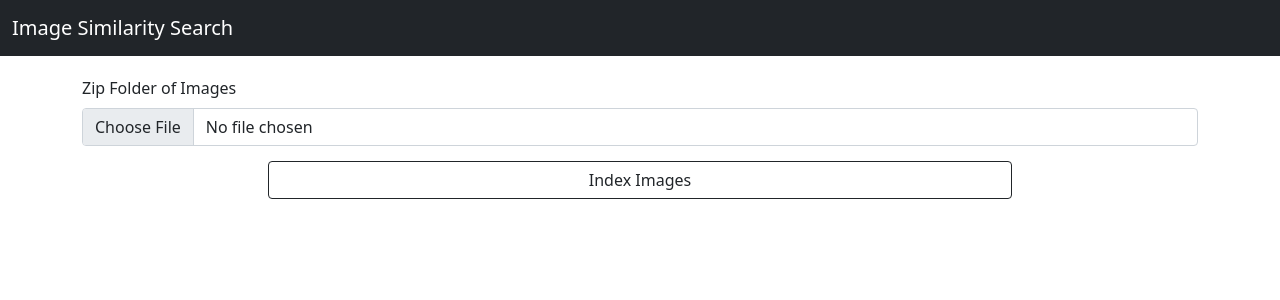
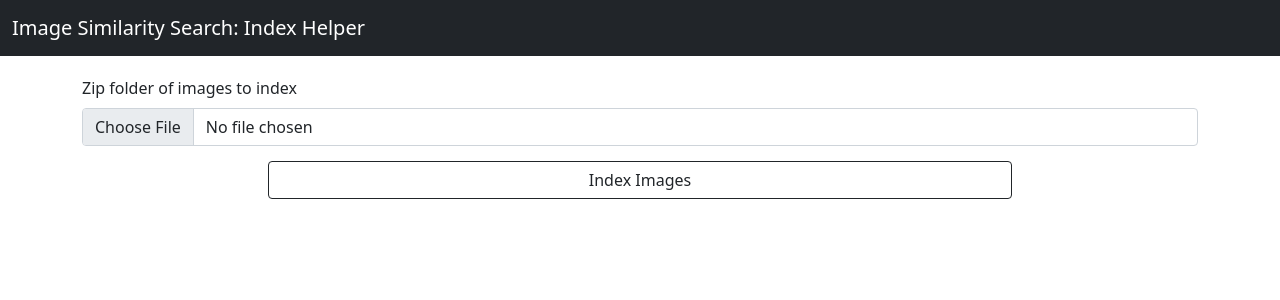
Before and after one commit to ISE-FIZKarlsruhe/image-search, a FastAPI app: page / in a window 1280 px wide. Shown: the top 300 px of the page. Run offline with FastAPI, Linux system fonts and the light colour scheme; parts of the project's set-up code (start-up, migrations or seed data) failed here and were passed over.

Commit message:
Adjust wording

```diff
--- a/index/templates/index.html
+++ b/index/templates/index.html
@@ -23,7 +23,7 @@
   <body>
     <nav class="navbar navbar-dark bg-dark">
       <div class="container-fluid">
-        <a class="navbar-brand" href="./">Image Similarity Search</a>
+        <a class="navbar-brand" href="./">Image Similarity Search: Index Helper</a>
         <!-- <ul class="navbar-nav me-auto mb-2 mb-lg-0">
                 <li class="nav-item">
                   <a class="nav-link active" aria-current="page" href="#">Extract</a>
@@ -36,7 +36,7 @@
       <form action="index" enctype="multipart/form-data" method="POST">
         <div>
           <label for="image_input" class="form-label"
-            >Zip Folder of Images</label
+            >Zip folder of images to index</label
           >
           <input type="hidden" name="MAX_FILE_SIZE" value="100000000" />
           <input
```
